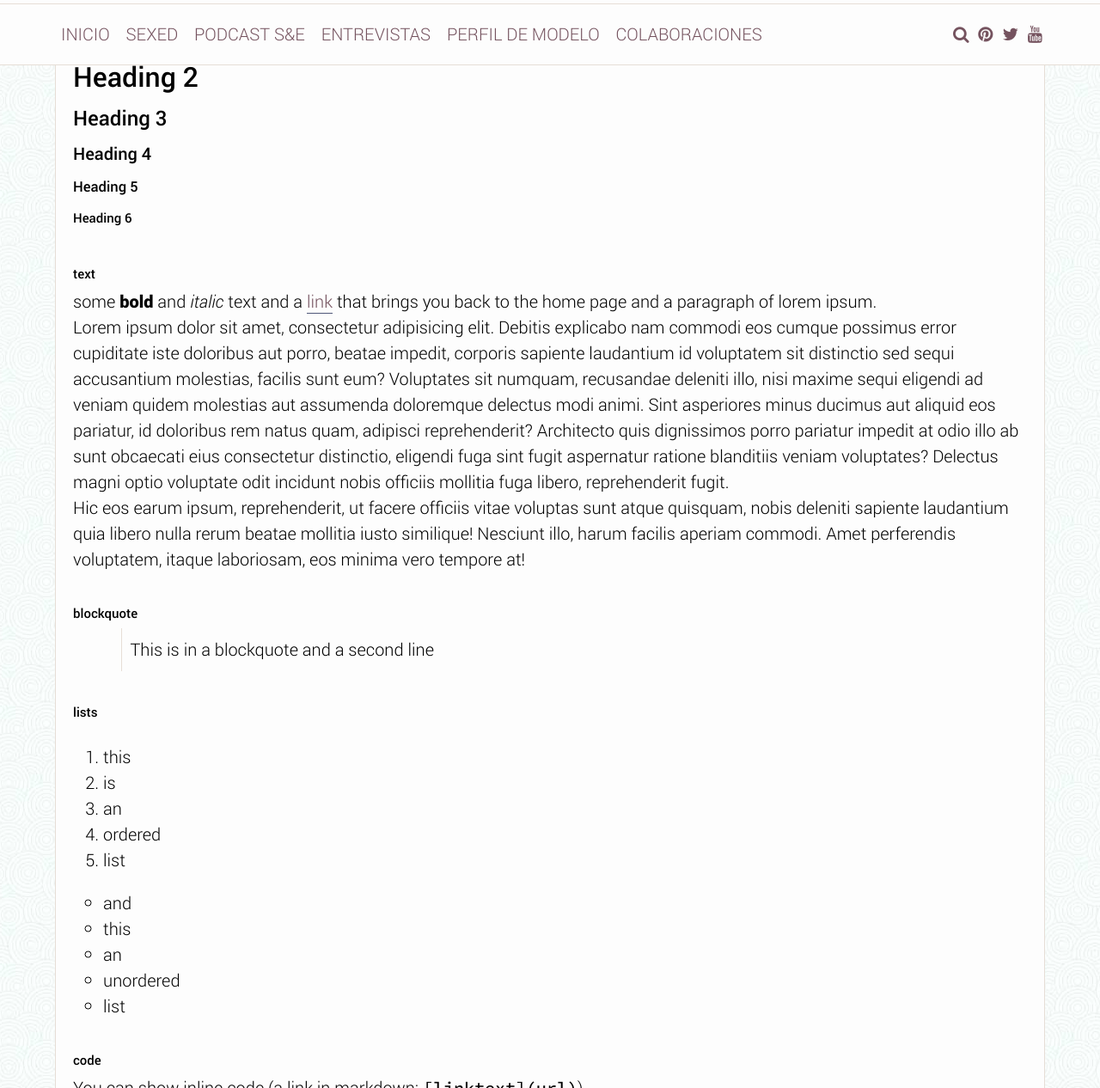
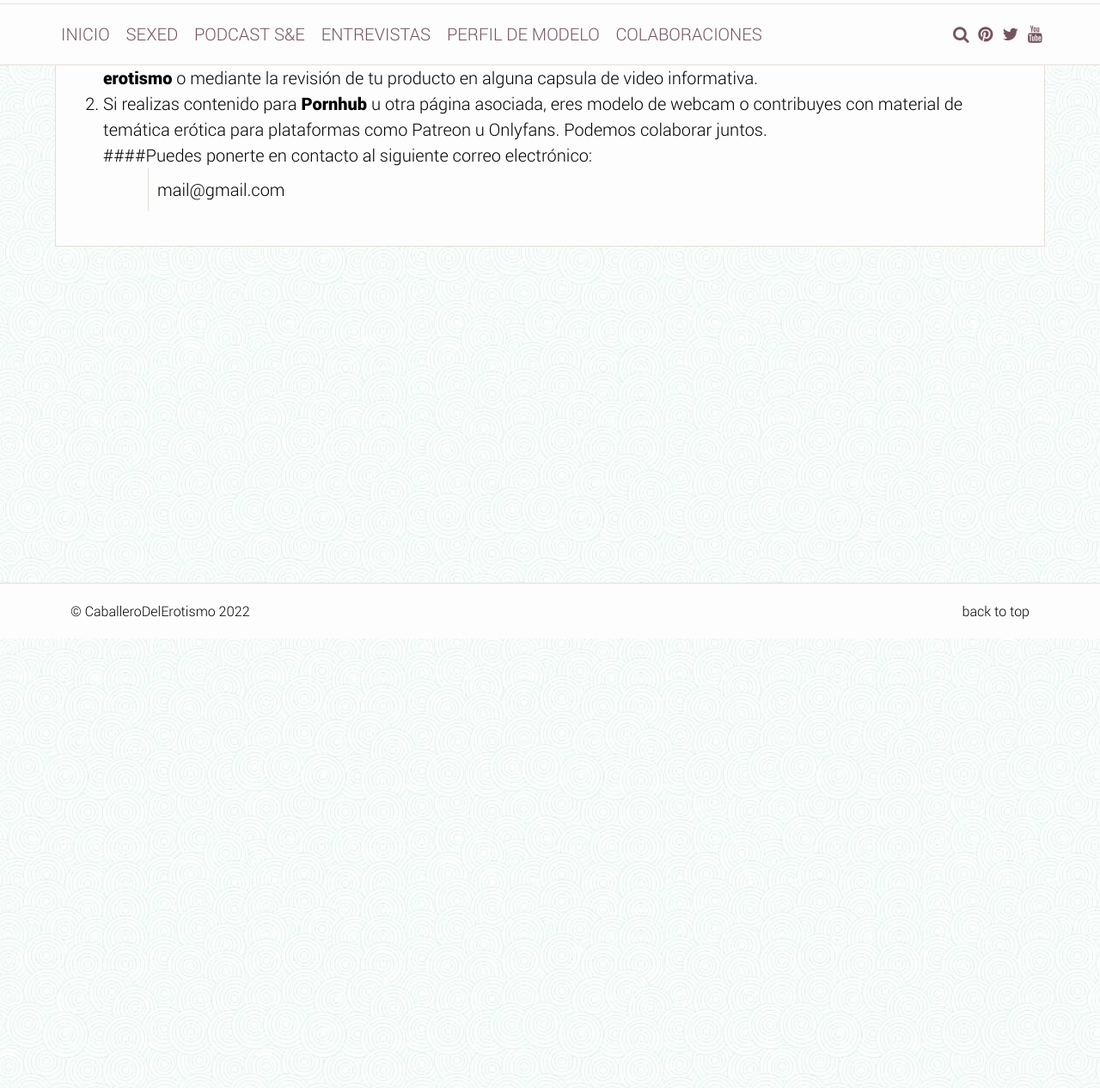
Before and after one commit to Caballerodeleros/-Caballerodeleros.github.io, a Jekyll site: the page built from typography/index.md, in a window 1280 px wide and 1400 px high, scrolled down 243 px, cut to the strip 134-1400 px from the top of the window. Shown: the whole strip at 86% size. Built offline with Jekyll 4.4.1, drawn with Linux system fonts in a browser that asks for light colours; some of the changed text lies outside the part shown.

Commit message:
Update index.md

````diff
--- a/typography/index.md
+++ b/typography/index.md
@@ -1,65 +1,12 @@
 ---
 layout: page
-title: Typography
+title: Colaboraciones
 ---
-###### headings
-
-# Heading 1
-
-## Heading 2
-
-### Heading 3
-
-#### Heading 4
-
-##### Heading 5
-
-###### Heading 6
-
+##El Caballero Del Erotismo desea conocerte.
 <br>
-
-###### text
-
-some **bold** and _italic_ text and a [link](/{{ site.baseurl | replace: '//', '/' }}) that brings you back to the home page and a paragraph of lorem ipsum.
-
-Lorem ipsum dolor sit amet, consectetur adipisicing elit. Debitis explicabo nam commodi eos cumque possimus error cupiditate iste doloribus aut porro, beatae impedit, corporis sapiente laudantium id voluptatem sit distinctio sed sequi accusantium molestias, facilis sunt eum? Voluptates sit numquam, recusandae deleniti illo, nisi maxime sequi eligendi ad veniam quidem molestias aut assumenda doloremque delectus modi animi. Sint asperiores minus ducimus aut aliquid eos pariatur, id doloribus rem natus quam, adipisci reprehenderit? Architecto quis dignissimos porro pariatur impedit at odio illo ab sunt obcaecati eius consectetur distinctio, eligendi fuga sint fugit aspernatur ratione blanditiis veniam voluptates? Delectus magni optio voluptate odit incidunt nobis officiis mollitia fuga libero, reprehenderit fugit.
-
-Hic eos earum ipsum, reprehenderit, ut facere officiis vitae voluptas sunt atque quisquam, nobis deleniti sapiente laudantium quia libero nulla rerum beatae mollitia iusto similique! Nesciunt illo, harum facilis aperiam commodi. Amet perferendis voluptatem, itaque laboriosam, eos minima vero tempore at!
-
+1. Si eres una marca o distribuidor de un producto encaminado a la _salud sexual_ y/o que permita mejorar la vida sexual de las personas. Podemos colaborar mediante la promoción de tus productos en los sitios oficiales del **caballero del erotismo** o mediante la revisión de tu producto en alguna capsula de video informativa.
 <br>
-
-###### blockquote
-
-> This is in a blockquote
-  and a second line
-
+2. Si realizas contenido para **Pornhub** u otra página asociada, eres modelo de webcam o contribuyes con material de temática erótica para plataformas como Patreon u Onlyfans. Podemos colaborar juntos.
 <br>
-
-###### lists
-1. this
-1. is
-1. an
-1. ordered
-1. list
-
-* and
-* this
-* an
-* unordered
-* list
-
-<br>
-
-###### code
-You can show inline code (a link in markdown: `[linktext](url)`)
-
-or a whole block
-
-``` scss
-blockquote{
-    margin-left: 5%;
-    padding: 10px;
-    box-sizing: border-box;
-    border-left: $line;
-}
-```
+####Puedes ponerte en contacto al siguiente correo electrónico:
+> mail@gmail.com
````
